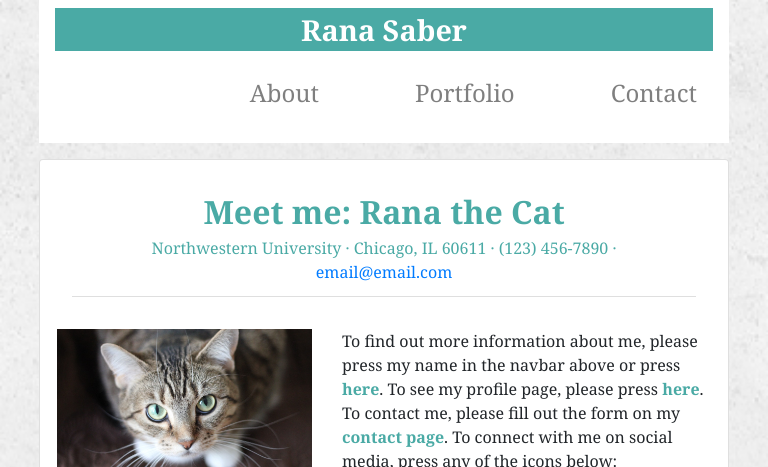
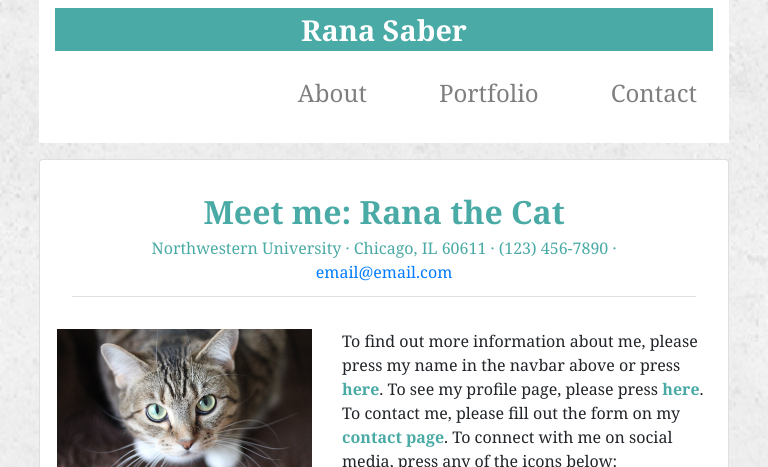
Before and after one commit to rsa153/portfolioupdate, a plain HTML site: page index.html in a window 768 px wide. Shown: the top 467 px of the page. Drawn offline with nearby package versions, Linux system fonts and the light colour scheme.

Commit message:
Update index.css

```diff
--- a/assets/css/index.css
+++ b/assets/css/index.css
@@ -88,7 +88,7 @@ body {
 
     .nav-item{
         font-size: 1.5em;
-        padding-left: 4em;
+        padding-left: 3em;
     }
 
     .navbar-nav{
```
